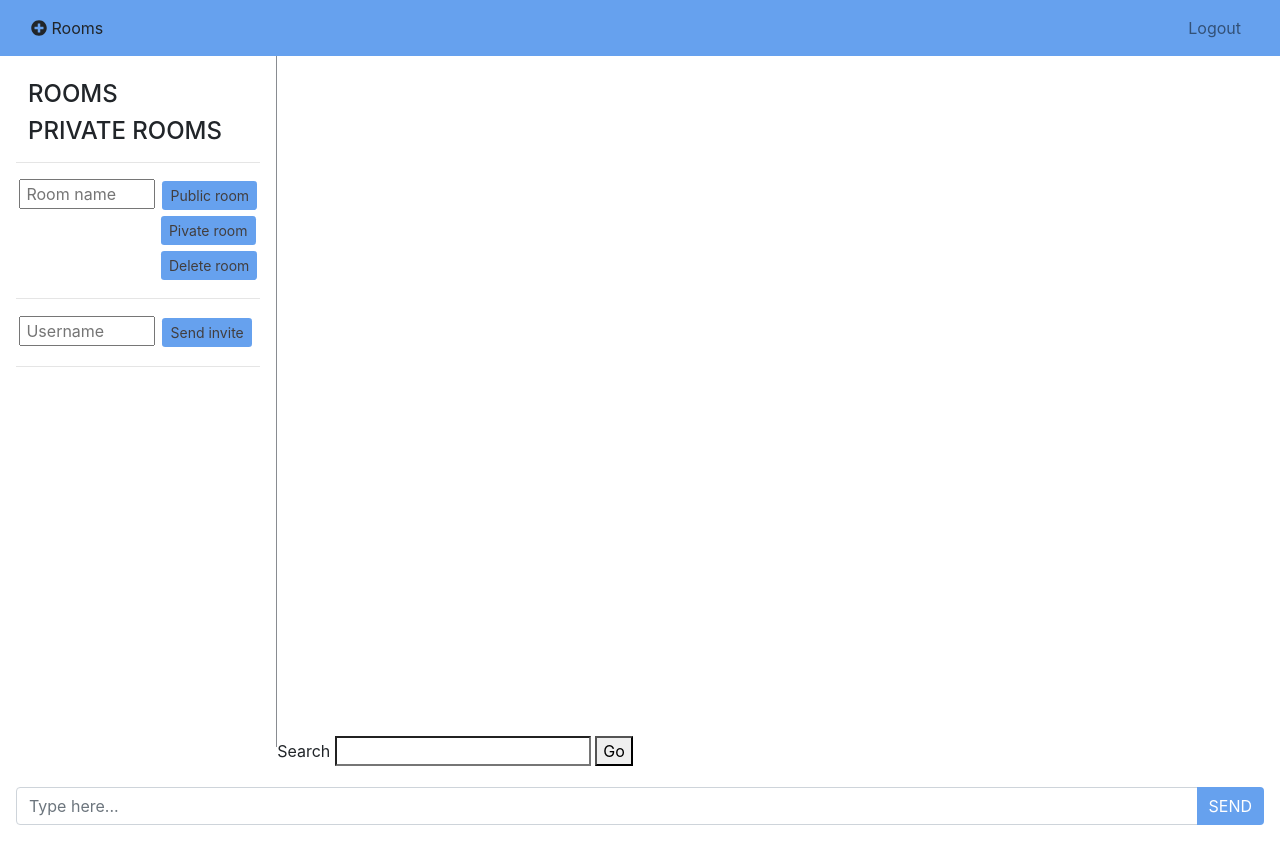
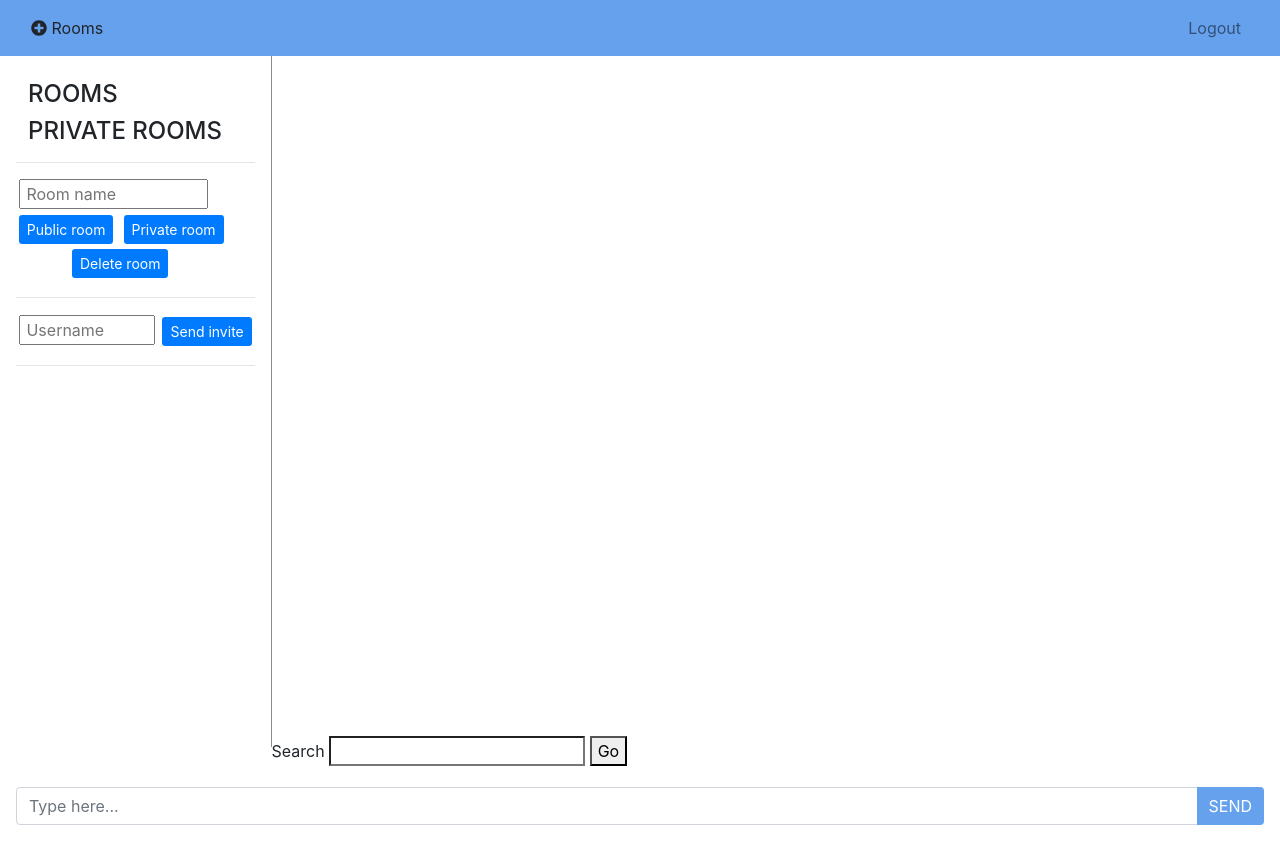
Before and after one commit to SkyDoge69/TP_Chat_Room, a Flask app: page /chat in a window 1280 px wide. Run offline with Flask 2, Linux system fonts and the light colour scheme; the visitor is signed in with stand-in values (Sample User, id 1); data that the repository does not hold is empty; some libraries are stand-ins or nearby versions.

Commit message:
Styling and some checks

```diff
--- a/app.py
+++ b/app.py
@@ -4,6 +4,9 @@ from time import localtime, strftime
 from flask import Flask, request, render_template, jsonify, redirect, url_for, flash, send_from_directory
 from flask_login import LoginManager, login_user, current_user, logout_user, login_required
 from flask_socketio import SocketIO, send, emit, join_room, leave_room, close_room
+import requests
+from PIL import Image
+
 
 import json
 import uuid
@@ -201,6 +204,19 @@ def invite_user(data):
 @socketio.on('send_gif')
 def send_gif(image_data):
     print(image_data['gif_url'])
+    uri = image_data['gif_url']
+    with open('./static/gifs/test_gif.gif', 'wb') as f:
+        f.write(requests.get(uri).content)
+    send({'msg': image_data['gif_url']}, room=current_user.room)
+    # try:
+    #     im.seek(1)
+    # except EOFError:
+    #     print('Warning: it is a single frame GIF.')
+    #     return im, 1
+    # return im, 2
+
+    # current_index = im.tell() + 1
+    # im.seek(current_index)
 
 
 # @socketio.on('image-upload')
--- a/static/scripts/socketio.js
+++ b/static/scripts/socketio.js
@@ -48,15 +48,24 @@ document.addEventListener('DOMContentLoaded', () => {
 
     //create
     document.querySelector('#create_room').onclick = () => {
+        if (document.querySelector('#room_name').value != "") {
             socket.emit('create_room', {'name': document.querySelector('#room_name').value,
             'username': username});
             document.querySelector('#room_name').value = '';
+        } else {
+            printSysMsg("Room without name not possible!");
+        }
     }
 
     document.querySelector('#create_private_room').onclick = () => {
+        if (document.querySelector('#room_name').value != "") {
+            printSysMsg("Room without name not possible!");
             socket.emit('create_private_room', {'name': document.querySelector('#room_name').value,
             'username': username});
             document.querySelector('#room_name').value = '';
+        } else {
+            printSysMsg("Room without name not possible!");
+        }
     }
 
 
@@ -89,7 +98,7 @@ document.addEventListener('DOMContentLoaded', () => {
             img.src = content.data[0].images.downsized.url;
             img.alt = content.data[0].title;
             var img_tag = `${ img.outerHTML }`;
-            socket.emit('send_gif', {'gif_url': img_tag});
+            socket.emit('send_gif', {'gif_url': img.src});
             document.querySelector("#search").value = "";
             document.querySelector('#display-message-section').append(img);
             img.setAttribute("class", "my-img");
--- a/static/styles/chat_style.css
+++ b/static/styles/chat_style.css
@@ -16,6 +16,7 @@
     padding-right:1em;
     border-right: 0.5px solid #898c91;
     overflow: scroll;
+    overflow-x: hidden;
     height: calc(100vh - 85px);
 }
 
@@ -51,17 +52,12 @@
     cursor: pointer;
 }
 
-#room_name {
-    margin-left: 0.2em;
-    padding-right: 2.35em;
-    margin-bottom: 0.2em;
-}
 
 #room_name {
     margin-left: 0.2em;
     margin-bottom: 0.2em;
     padding-left: 0.33em;
-    width: 8.5em;
+    width: 11.8em;
 }
 
 #invite_name {
@@ -71,22 +67,17 @@
     width: 8.5em;
 }
 
-#create_private_room {
-    margin-left: 10.35em;
-}
 
 #delete_room {
-    margin-left: 10.35em;
+    margin-left: 4em;
 }
 
 .btn-primary {
     margin: 0.2em;
-    background-color: #66a1ee;
-    color:#423e3e;
     border: none;
 }
 
-.btn-info {
+#send_message {
     background-color: #66a1ee;
     border: none;
 }
--- a/templates/chat.html
+++ b/templates/chat.html
@@ -47,9 +47,9 @@
             <hr>
             <div id="room-edit">
                 <input type="text" id="room_name" placeholder="Room name">
+                <br>
                 <button id="create_room" type="button" class="btn btn-primary btn-sm">Public room</button>
-                <br>
-                <button id="create_private_room" type="button" class="btn btn-primary btn-sm">Pivate room</button>
+                <button id="create_private_room" type="button" class="btn btn-primary btn-sm">Private room</button>
                 <br>
                 <button id="delete_room" type="button" class="btn btn-primary btn-sm">Delete room</button>
             </div>
--- a/wtform_fields.py
+++ b/wtform_fields.py
@@ -9,7 +9,6 @@ def invalid_credentials(form, field):
     password_entered = field.data
 
     user_object = User.find_by_name(username_entered)
-    print("name: " + user_object.name)
     if user_object is None:
         raise ValidationError("No user found!")
     elif User.find_user_password(username_entered, password_entered) == False:
```
Also changed, not shown: test.py (+20 -6 lines). Lines whose indentation alone changed are shown as unchanged.
